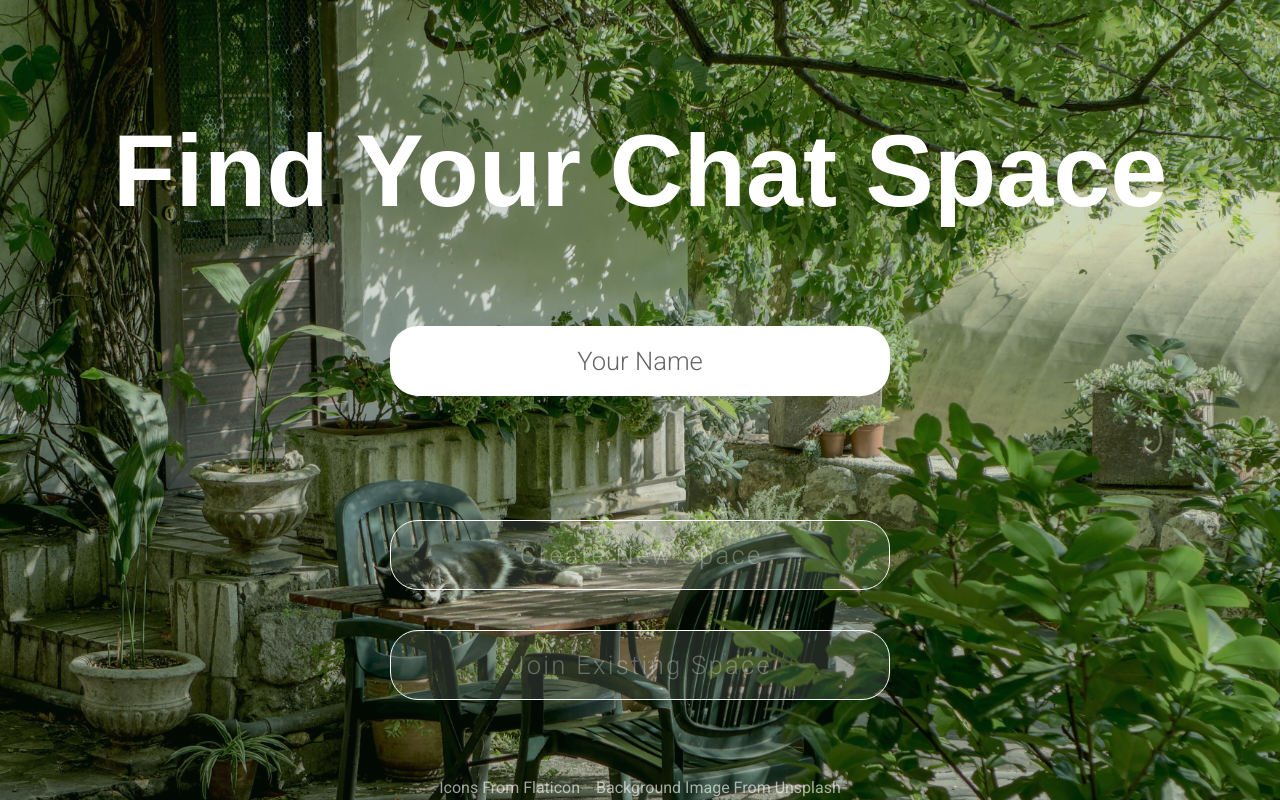
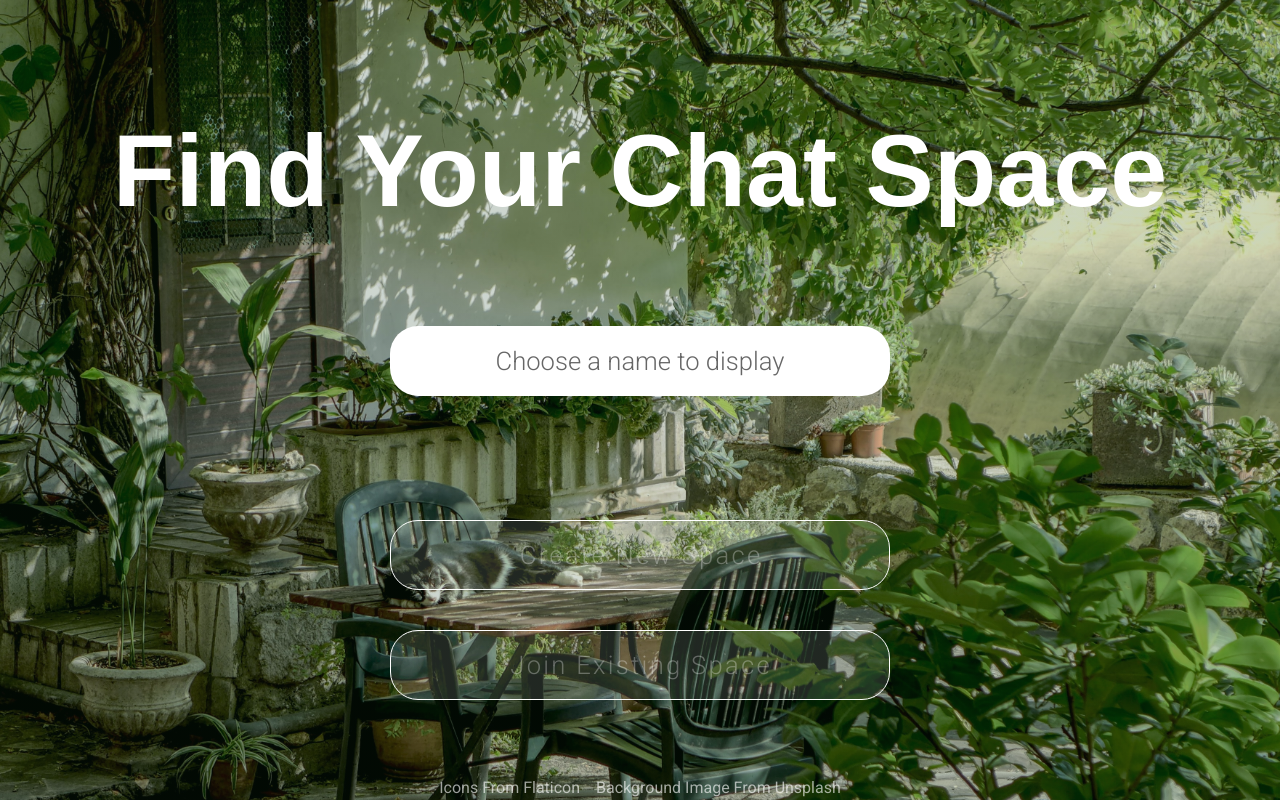
Before and after one commit to alevans99/chat-space-fe, a Vue app: page / in a window 1280 px wide. Built offline with nearby package versions, Linux system fonts and the light colour scheme; no server answers; a web font is replaced by a local one.

Commit message:
Adds username validation

```diff
--- a/src/components/pages/chat/ChatPage.vue
+++ b/src/components/pages/chat/ChatPage.vue
@@ -33,7 +33,9 @@
               color="white"
               class="d-md-none mx-1"
               @click="leaveRoom"
-              ><v-icon color="white">mdi-arrow-left</v-icon></v-btn
+              ><v-icon v-bind="iconSize" color="white"
+                >mdi-arrow-left</v-icon
+              ></v-btn
             >
             <v-btn
               fab
--- a/src/components/pages/menu/MenuPage.vue
+++ b/src/components/pages/menu/MenuPage.vue
@@ -13,14 +13,15 @@
         "
       >
         <v-text-field
-          label="Your Name"
+          label="Choose a name to display"
           class="white menu-item font-weight-light pa-0 ma-4 ma-md-6 ma-lg-10"
-          placeholder="Choose a name to display"
+          placeholder="Type up to 20 characters"
           single-line
           rounded
           hide-details="auto"
           :height="menuItemHeight"
           v-model="usernameInput"
+          maxlength="20"
         ></v-text-field>
       </div>
       <v-scroll-y-reverse-transition hide-on-leave>
```
